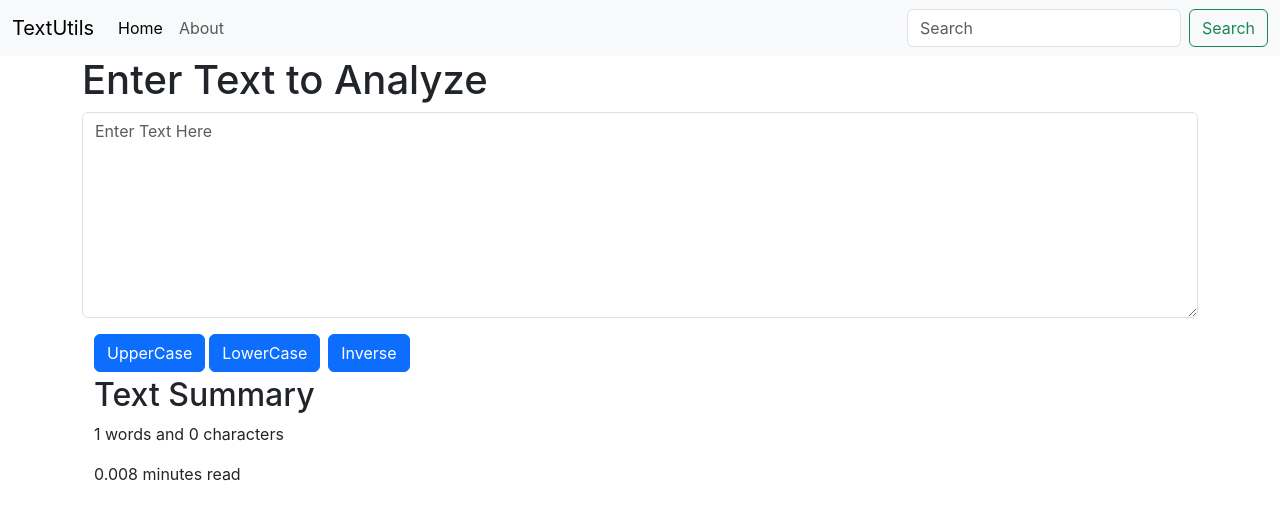
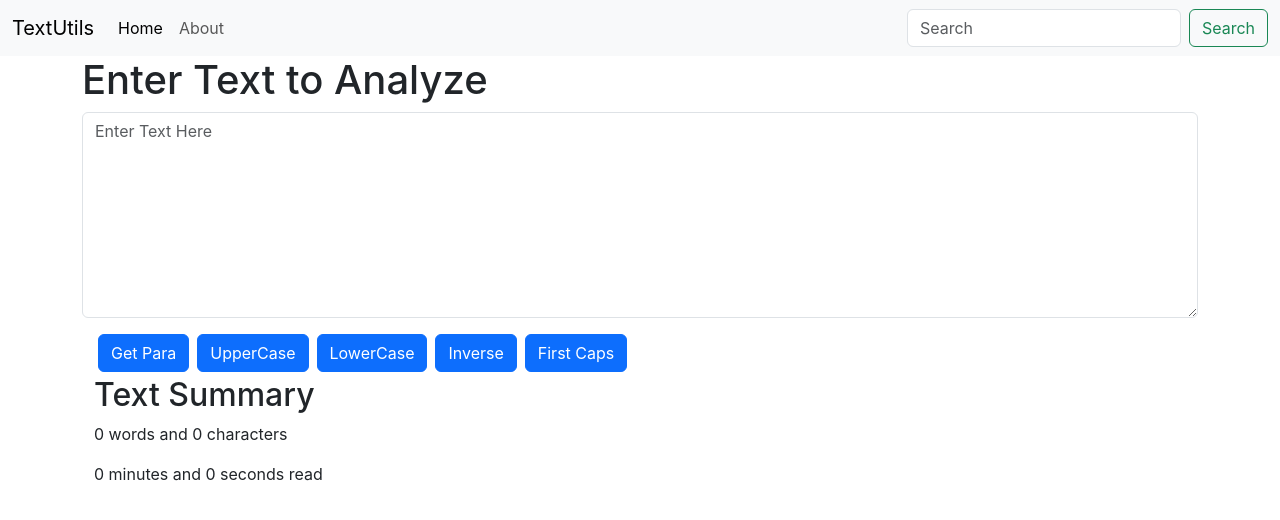
Before and after one commit to ParasPanta/TextUtils, a React (Create React App) app: page / in a window 1280 px wide. Shown: the top 520 px of the page. Built offline with nearby package versions, Linux system fonts and the light colour scheme.

Commit message:
some new functions

```diff
--- a/src/components/TextForm.js
+++ b/src/components/TextForm.js
@@ -3,9 +3,22 @@ import React from "react";
 
 function TextForm() {
   const [text, setText] = useState("");
+  const [wordCount, setWordCount] = useState(0);
 
   const handleOnChange = (e) => {
     setText(e.target.value);
+    countWords(e.target.value);
+  };
+
+  const countWords = (text) => {
+    let newText = text.split(" ").filter(removeSpaces);
+    setWordCount(newText.length);
+  };
+
+  const removeSpaces = (word) => {
+    if (word !== "") {
+      return word;
+    }
   };
 
   const handleUpperCaseClick = () => {
@@ -17,15 +30,31 @@ function TextForm() {
   };
 
   const handleInverseClick = () => {
-      let newText = text.split('')
+    let newText = text.split("");
     for (let letter = 0; letter < newText.length; letter++) {
       if (newText[letter].toUpperCase() === newText[letter]) {
-            newText[letter] = newText[letter].toLowerCase()
+        newText[letter] = newText[letter].toLowerCase();
       } else {
-              newText[letter] = newText[letter].toUpperCase()
+        newText[letter] = newText[letter].toUpperCase();
       }
     }
-      setText(newText.join(''))
+    setText(newText.join(""));
+  };
+
+  const handleFirstCapsClick = () => {
+    let newText = text.split(" ");
+    for (let letter = 0; letter < newText.length; letter++) {
+      newText[letter] =
+        newText[letter].charAt(0).toUpperCase() + newText[letter].slice(1);
+    }
+    setText(newText.join(" "));
+  };
+
+  const handleGetParaClick = () => {
+    const para =
+      "Lorem, ipsum dolor sit amet consectetur adipisicing elit. Deleniti aspernatur reprehenderit ratione amet illum non praesentium, quos inventore quia eligendi ad cum nemo voluptatum nihil sapiente distinctio? Possimus voluptates aliquam quasi ullam dolor facere atque facilis quod eum! Ipsam blanditiis voluptatibus, in hic dolorum quam praesentium magni tempore magnam aspernatur.";
+
+    setText(para);
   };
 
   return (
@@ -42,7 +71,10 @@ function TextForm() {
         ></textarea>
       </div>
       <div className="container">
-        <button className="btn btn-primary" onClick={handleUpperCaseClick}>
+        <button className="btn btn-primary mx-1" onClick={handleGetParaClick}>
+          Get Para
+        </button>
+        <button className="btn btn-primary mx-1" onClick={handleUpperCaseClick}>
           UpperCase
         </button>
         <button className="btn btn-primary mx-1" onClick={handleLowerCaseClick}>
@@ -51,14 +83,18 @@ function TextForm() {
         <button className="btn btn-primary mx-1" onClick={handleInverseClick}>
           Inverse
         </button>
+        <button className="btn btn-primary mx-1" onClick={handleFirstCapsClick}>
+          First Caps
+        </button>
       </div>
       <div className="container my-1">
         <h2>Text Summary</h2>
         <p>
-                  {text.split(" ").length} words and {text.length} characters
+          {wordCount} words and {text.length} characters
         </p>
         <p>
-                  {text.split(" ").length * 0.008} minutes read
+          {Math.floor((wordCount * 0.48) / 60)} minutes and{" "}
+          {Math.floor((wordCount * 0.48) % 60)} seconds read
         </p>
       </div>
     </>
```
Lines whose indentation alone changed are shown as unchanged.
